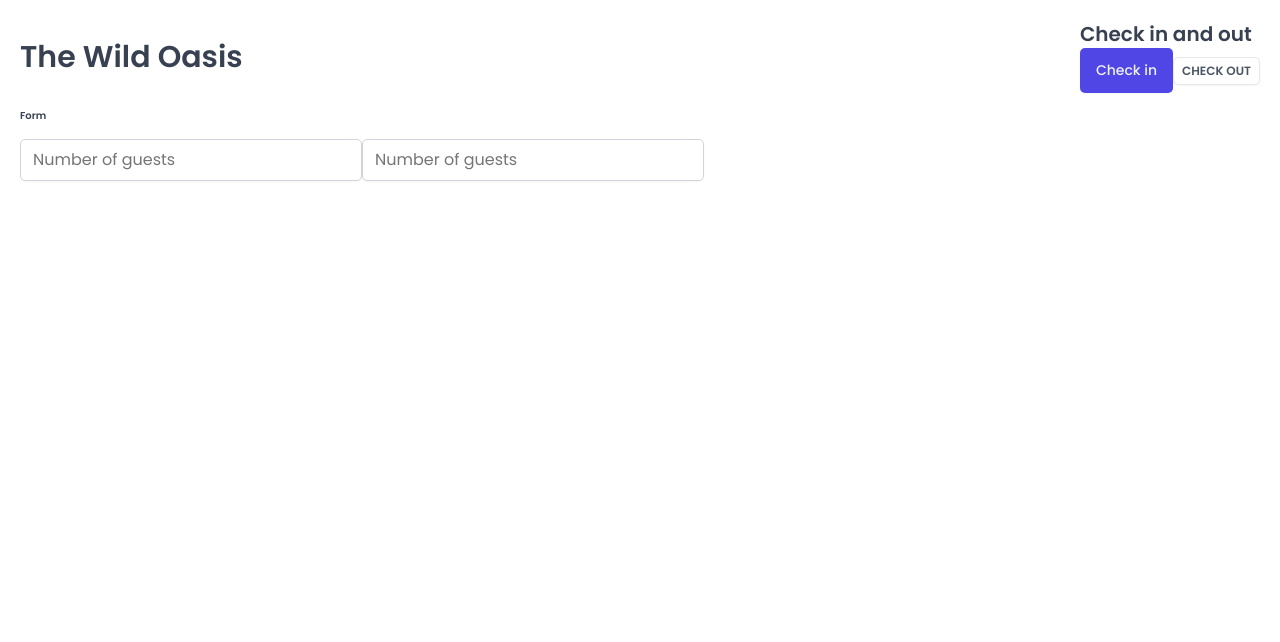
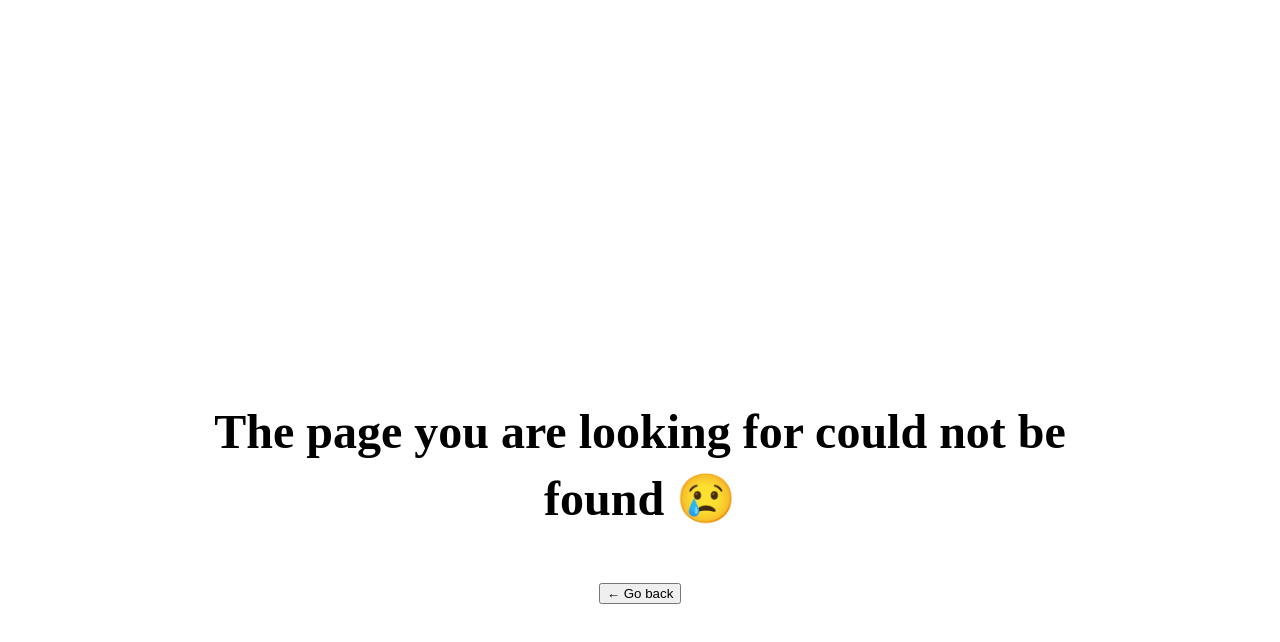
Before and after one commit to marpaul14/the-wild-oasis, a React (Vite) app: page / in a window 1280 px wide. Shown: the top 642 px of the page. Built offline with nearby package versions, Linux system fonts and the light colour scheme; a web font is replaced by a local one.

Commit message:
react router installed

```diff
--- a/package.json
+++ b/package.json
@@ -12,6 +12,7 @@
   "dependencies": {
     "react": "^18.2.0",
     "react-dom": "^18.2.0",
+    "react-router-dom": "^6.20.0",
     "styled-components": "^6.1.1"
   },
   "devDependencies": {
--- a/src/App.jsx
+++ b/src/App.jsx
@@ -1,46 +1,41 @@
-import styled from "styled-components";
-import GlobalStyles from "./styles/GlobalStyles";
-import Button from "./ui/Button";
-import Input from "./ui/Input";
-import Heading from "./ui/Heading";
-import Row from "./ui/Row";
-
-const StyledApp = styled.main`
-  /* background-color: orangered; */
-  padding: 20px;
-`;
+import { BrowserRouter, Route, Routes } from "react-router-dom";
+import Dashboard from "./pages/Dashboard";
+import Bookings from "./pages/Bookings";
+import Cabins from "./pages/Cabins";
+import Users from "./pages/Users";
+import Settings from "./pages/Settings";
+import Account from "./pages/Account";
+import Login from "./pages/Login";
+import PageNotFound from "./pages/PageNotFound";
 
 function App() {
   return (
-    <>
-      <GlobalStyles />
-      <StyledApp>
-        <Row>
-          <Row type="horizontal">
-            <Heading as="h1">The Wild Oasis</Heading>
-            <div>
-              <Heading as="h2">Check in and out</Heading>
-
-              <Button onClick={() => alert("Check In!")}>Check in</Button>
-              <Button
-                variation="secondary"
-                size="small"
-                onClick={() => alert("Check Out!")}
-              >
-                Check out
-              </Button>
-            </div>
-          </Row>
-          <Row>
-            <Heading as="h3">Form</Heading>
-            <form>
-              <Input type="number" placeholder="Number of guests" />
-              <Input type="number" placeholder="Number of guests" />
-            </form>
-          </Row>
-        </Row>
-      </StyledApp>
-    </>
+    <BrowserRouter>
+      <Routes>
+        <Route path="dashboard" element={<Dashboard />} />
+      </Routes>
+      <Routes>
+        <Route path="bookings" element={<Bookings />} />
+      </Routes>
+      <Routes>
+        <Route path="cabins" element={<Cabins />} />
+      </Routes>
+      <Routes>
+        <Route path="users" element={<Users />} />
+      </Routes>
+      <Routes>
+        <Route path="settings" element={<Settings />} />
+      </Routes>
+      <Routes>
+        <Route path="account" element={<Account />} />
+      </Routes>
+      <Routes>
+        <Route path="login" element={<Login />} />
+      </Routes>
+      <Routes>
+        <Route path="*" element={<PageNotFound />} />
+      </Routes>
+    </BrowserRouter>
   );
 }
 
```
Also changed, not shown: 1 other file (tests, documents, lock files or other folders).
